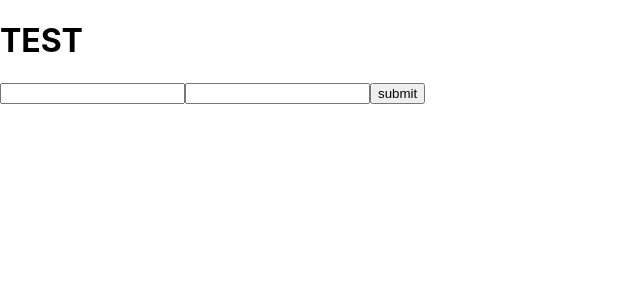
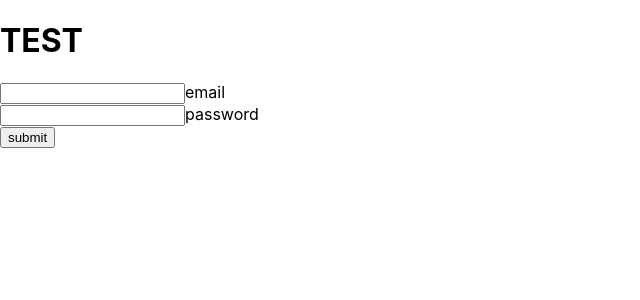
Before and after one commit to koh1project/todo-list, a React (Create React App) app: page /login in a window 1280 px wide. Shown: the top 300 px of the page, without its empty margins (0-640 px from the left). Built offline with nearby package versions, Linux system fonts and the light colour scheme.

Commit message:
Use form-input component in login.tsx

```diff
--- a/src/pages/login/login.tsx
+++ b/src/pages/login/login.tsx
@@ -1,4 +1,5 @@
 import React, { useState } from 'react';
+import FormInput from '../../components/form-input/form-input';
 
 const Login = () => {
   const [userCredentials, setUserCredentials] = useState({
@@ -18,22 +19,14 @@ const Login = () => {
   };
   return (
     <div>
-      <input
-        name="email"
-        type="text"
-        onChange={(evt) => {
-          handleChange(evt);
-        }}
-        value={email}
-      ></input>
-      <input
+      <FormInput name="email" type="text" value={email} handleChange={handleChange} label="email"></FormInput>
+      <FormInput
         name="password"
         type="password"
-        onChange={(evt) => {
-          handleChange(evt);
-        }}
+        handleChange={handleChange}
         value={password}
-      ></input>
+        label="password"
+      ></FormInput>
       <input type="submit" value="submit" onClick={(evt) => loginHandler(evt)} />
     </div>
   );
```
